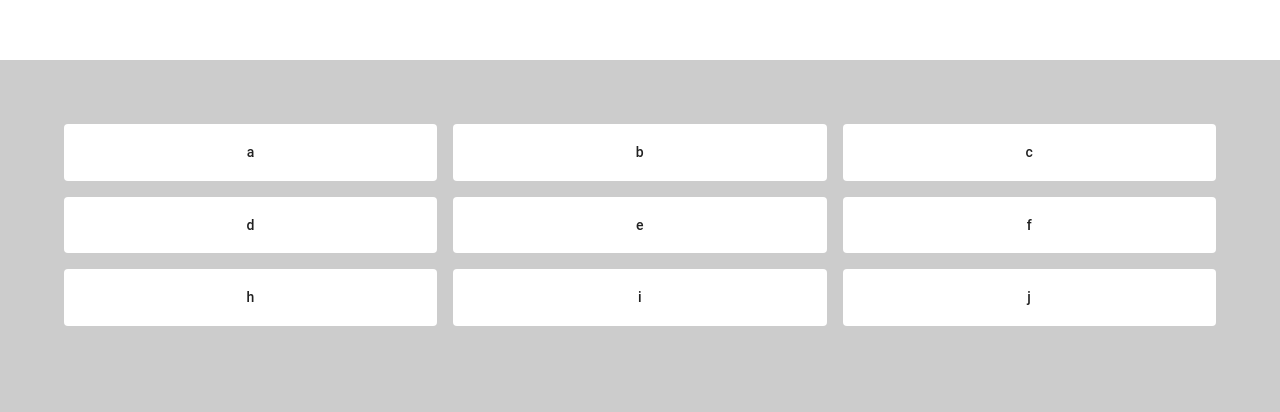
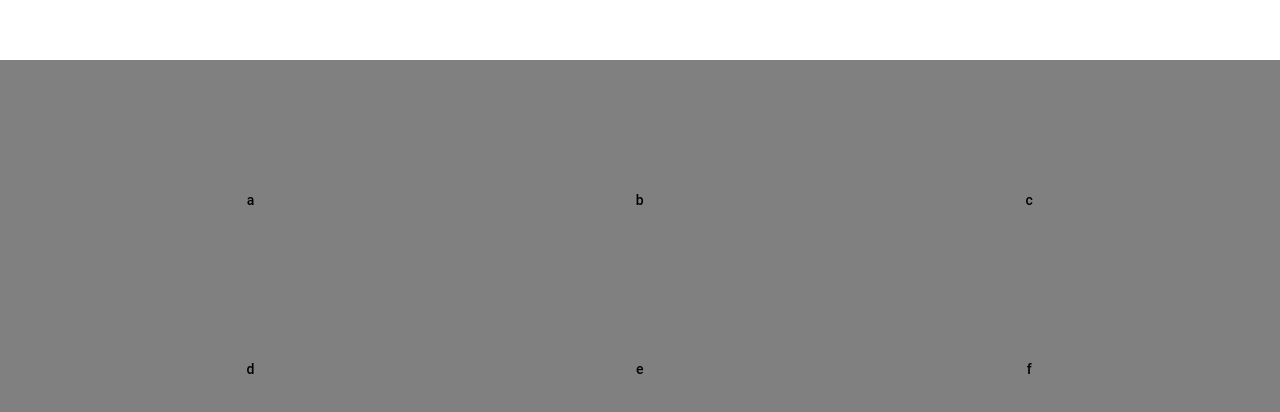
Before and after one commit to chiveslimey/MUI-NextJS-Keyboard, a Next.js app: page / in a window 1280 px wide. Shown: the part 340-752 px from the top of the page. Built offline with nearby package versions, Linux system fonts and the light colour scheme; what @mui/material-nextjs would draw is missing.

Commit message:
Try removing theming

```diff
--- a/app/layout.tsx
+++ b/app/layout.tsx
@@ -1,8 +1,8 @@
 import { ReactNode } from 'react';
 import type { Metadata } from "next";
 import { Noto_Sans_JP } from "next/font/google";
-import ThemeProvider from '@mui/material/styles/ThemeProvider';
-import createTheme from '@mui/material/styles/createTheme';
+//import ThemeProvider from '@mui/material/styles/ThemeProvider';
+//import createTheme from '@mui/material/styles/createTheme';
 import { AppRouterCacheProvider } from '@mui/material-nextjs/v15-appRouter';
 
 import "./globals.css";
@@ -32,7 +32,7 @@ declare module "@mui/material/styles" {
     invertableWhite?: string,
   }
 }
-
+/*
 const theme = createTheme({
   colorSchemes: {
     light: {
@@ -50,7 +50,7 @@ const theme = createTheme({
   },
 });
 
-/* Switch between dark and light mode depending on the system default */
+/* Switch between dark and light mode depending on the system default * /
 function ColorScheme(props: { children: ReactNode }) {
   return (
     <ThemeProvider theme={ theme } >
@@ -58,15 +58,15 @@ function ColorScheme(props: { children: ReactNode }) {
     </ThemeProvider>
   );
 }
-
+*/
 export default function Layout(props: { children: ReactNode }) {
   return (
     <html lang="ja">
       <body className={inter.className}>
         <AppRouterCacheProvider>
-          <ColorScheme>
+          { /* <ColorScheme> */ }
             { props.children }
-          </ColorScheme>
+          { /* </ColorScheme> */ }
         </AppRouterCacheProvider>
       </body>
     </html>
--- a/app/page.tsx
+++ b/app/page.tsx
@@ -12,8 +12,8 @@ function Keyboard(props: {
 }) {
     return (
       <Box
-       sx={theme => ({
-         bgcolor: theme.palette.lightgray,
+       sx={/* theme */ _ => ({
+         bgcolor: 'gray', //theme.palette.lightgray,
          position: 'fixed',
          height: '50vh',
          width: '100vw',
@@ -41,10 +41,10 @@ function Keyboard(props: {
                        onClick={() => props.onKeyPress(key)}
                        key={`btn-${key}-${idx}`}
                        fullWidth
-                       sx={theme => ({
-                         color: theme.palette.text.primary,
-                         bgcolor: theme => theme.palette.invertableWhite,
-                         padding: theme => theme.spacing(2),
+                       sx={/*theme*/ _ => ({
+                         color: 'black',//theme.palette.text.primary,
+                         bgcolor: 'gray',//theme => theme.palette.invertableWhite,
+                         padding: 8,//theme => theme.spacing(2),
                          textAlign: "center",
                          textTransform: "none",
                        })}
```
